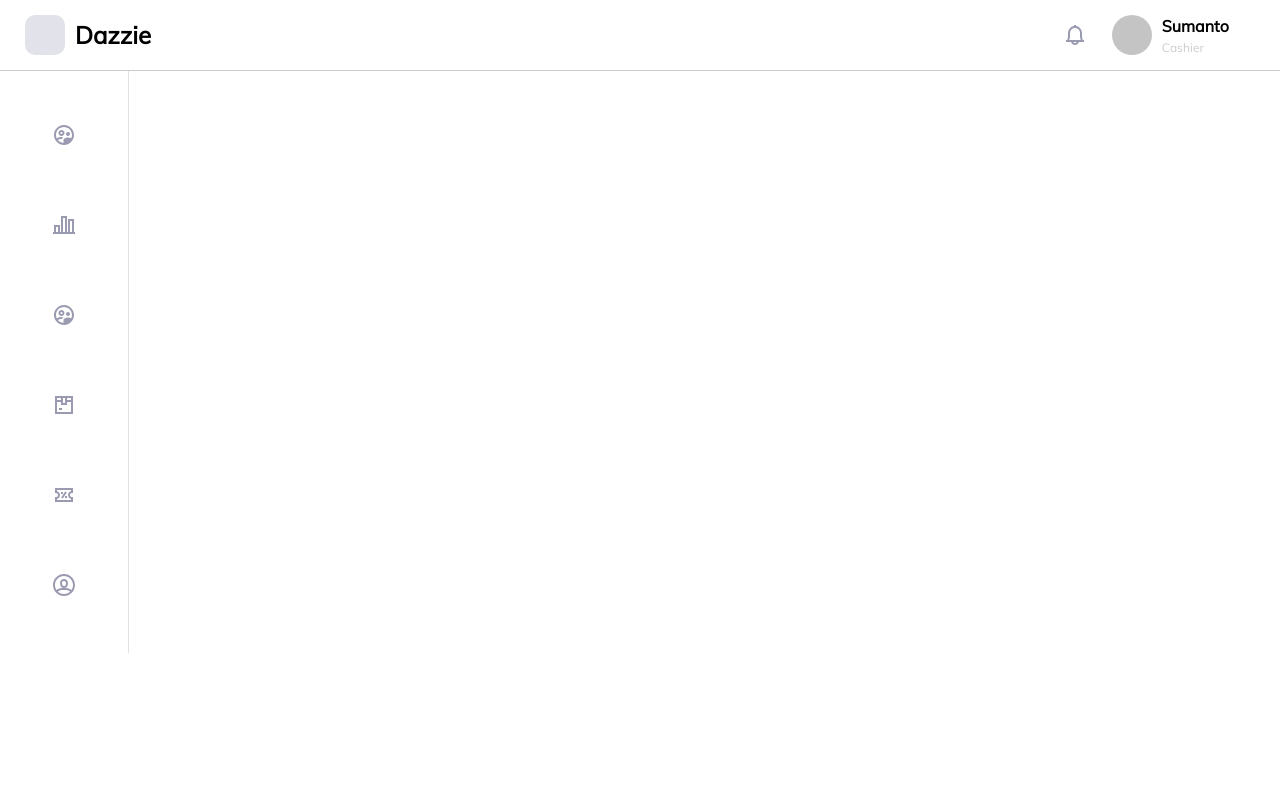
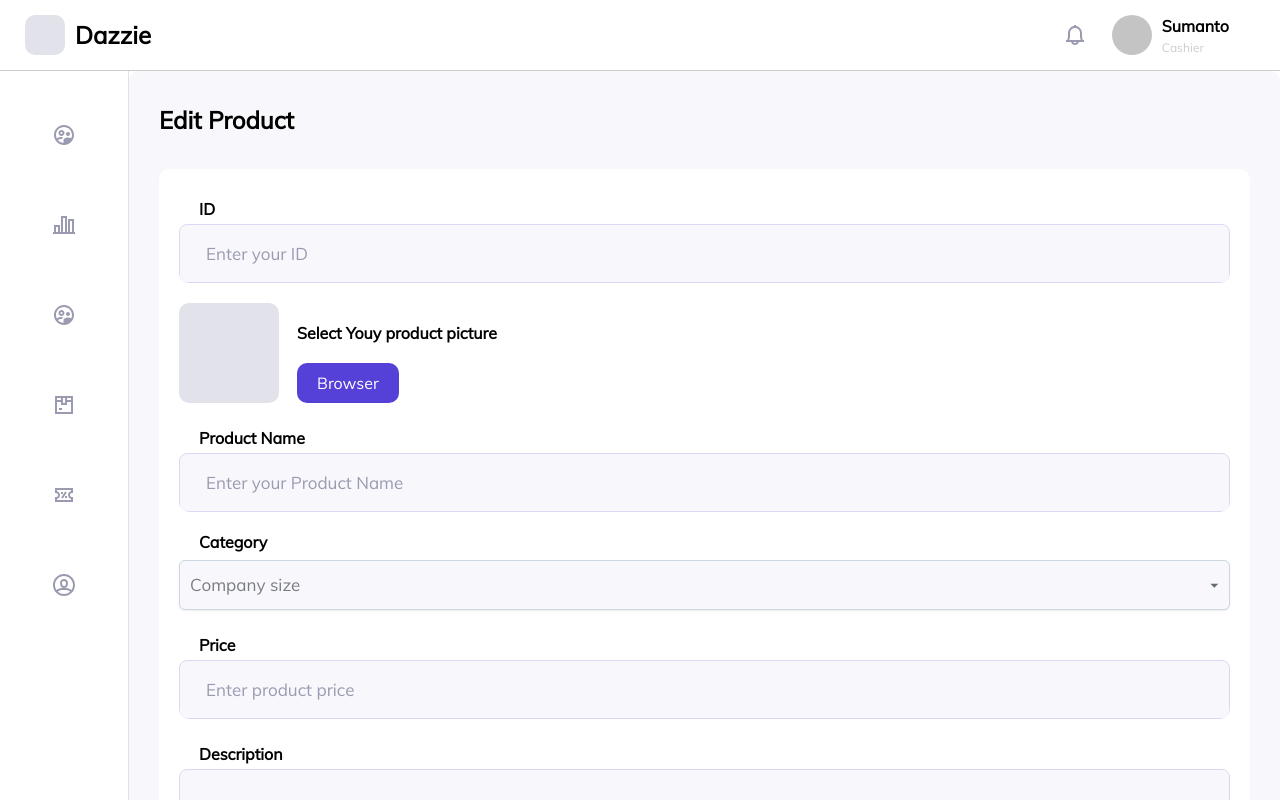
Before and after one commit to sonudeshwalgd/dashboard, a React (Create React App) app: page /edit-product in a window 1280 px wide. Before the commit this address led to /. Shown: the top 800 px of the page. Built offline with nearby package versions, Linux system fonts and the light colour scheme.

Commit message:
created edit product page

```diff
--- /dev/null
+++ b/src/core/common/CommonInput.js
@@ -0,0 +1,78 @@
+import Autocomplete from '@mui/joy/Autocomplete';
+import FormLabel from "@mui/joy/FormLabel";
+import React from 'react'
+import { styled } from 'styled-components'
+
+export default function CommonInput({id="name",title="ID",placeholder="Enter your ID",type="text",dropdownList=[]}) {
+
+    const CompanySize=()=>{
+        return(
+            <Autocomplete
+            placeholder="Company size"
+            options={dropdownList}
+            sx={{ width: "100%" ,padding:"10px",fontSize:"17px" ,marginTop:"8px",background:"#f7f7fc"}}
+            name="company_size"
+            />
+            )
+        }
+  return (
+    <Wrapper>
+
+        {
+            type=="dropdown"?
+            <>
+            <label >{title}</label>
+            <CompanySize/>
+            </>:<>
+            <div className="input-wrapper">
+            <label htmlFor={id} >{title}</label>
+            <input id={id} className={type=="textarea"?"textarea":""}  placeholder={placeholder} type={type} />
+            </div>
+            </>
+        }
+
+    </Wrapper>
+  )
+}
+
+// company component start
+
+
+// company component end
+
+const Wrapper=styled.div`
+    position: relative;
+    width: 100%;
+    .input-wrapper{
+        display: flex;
+        border-radius: 10px;
+        flex-direction: column;
+        overflow: hidden;
+        input{
+          background-color: #f7f7fc;
+          border: 1px solid #dbd7f4;
+          outline: none;
+          border-radius: 8px;
+          width: 100%;
+          padding: 18px;
+          padding-left:26px;
+          font-size: 17px;
+
+          &::placeholder{
+          color: #9a9ab0;
+          font-weight: 500;
+        }
+        }
+
+    }
+    label{
+        padding: 5px 20px;
+        font-weight: 600;
+    }
+    .textarea{
+        height: 120px ;
+        align-items: flex-start;
+        display: block;
+    }
+
+`
--- a/src/core/common/ProductCard.js
+++ b/src/core/common/ProductCard.js
@@ -4,7 +4,9 @@ import { styled } from 'styled-components'
 export default function ProductCard({ title="title",currency="$",price="**"}) {
   return (
     <Wrapper>
-        <img alt={title} src=""/>
+      <div className="img-wrapper">
+        <img/>
+      </div>
         <h4>{title}</h4>
         <p>{currency} {price}</p>
     </Wrapper>
@@ -19,9 +21,15 @@ gap: 12px;
 padding: 8px 12px 20px 12px;
 border: 1px solid #ccc;
 border-radius: 10px;
+.img-wrapper{
+  height:170px;
+  background-color: #e2e2ea;
+  border-radius: 10px;
+
+}
 img{
     border-radius: 10px;
-    height: 150px;
+    height: 170px;
     object-fit: cover;
     /* border:  1px solid; */
 }
--- a/src/index.css
+++ b/src/index.css
@@ -14,6 +14,27 @@
 h3{
     font-size: 16px;
 }
+.primary-btn{
+    padding: 10px 20px;
+    color: white;
+    font-size: 16px;
+    border: none;
+    outline: none;
+    border-radius: 10px;
+    background-color: #5541d7;
+    width: max-content;
+    cursor: pointer;
+}
+.secondary-btn{
+    padding: 10px 20px;
+    background-color: inherit;
+    font-size: 16px;
+    border: none;
+    outline: none;
+    color: #92929d;
+    width: max-content;
+    cursor: pointer;
+}
 body{
 }
 #country-select-demo-listbox ,ul[role='listbox']{
--- a/src/module/homepage/Routes.js
+++ b/src/module/homepage/Routes.js
@@ -7,13 +7,13 @@ import Customer from './pages/Customer'
 import DashboardHeader from "./../../core/common/DashboardHeader.js"
 import DashboardSidebar from "./../../core/common/DashboardSidebar.js"
 import { styled } from 'styled-components'
-
-
+import EditProduct from './pages/EditProduct'
 
 export const HomepageRoutes=[
 <Route  path="/dashborad/*" element={<Dashboard/>}/>,
 <Route  path="/orders" element={<Orders/>}/>,
 <Route  path="/customer" element={<Customer/>}/>,
+<Route  path="/edit-product" element={<EditProduct/>}/>,
 
 
   <Route path="/*" element={<NOTFOUND404/>}/>
--- /dev/null
+++ b/src/module/homepage/container/EditProduct/EditProductForm.js
@@ -0,0 +1,67 @@
+import React from 'react'
+import { styled } from 'styled-components'
+import dashboardImages from '../../../../assets/images/dashboard'
+import CommonInput from '../../../../core/common/CommonInput'
+import ProfilePic from './ProfilePic'
+
+const inputData=[
+  {
+    id:"name",
+    title:"ID",
+    placeholder:"Enter your ID",
+    type:"text",
+  },
+  {
+    id:"product_name",
+    title:"Product Name",
+    placeholder:"Enter your Product Name",
+    type:"text",
+  },
+  {
+    id:"category",
+    title:"Category",
+    placeholder:"Enter product category",
+    type:"dropdown",
+    dropdownList:["Drinks","Foods","Beverages","Cocktails","Mocktails"]
+  },
+  {
+    id:"price",
+    title:"Price",
+    placeholder:"Enter product price",
+    type:"text",
+  },
+  {
+    id:"description",
+    title:"Description",
+    placeholder:"Enter product description",
+    type:"textarea",
+  },
+]
+
+export default function EditProductForm() {
+  return (
+    <Wrapper>
+      <CommonInput {...inputData[0]}/>
+      <ProfilePic/>
+      <CommonInput {...inputData[1]}/>
+      <CommonInput {...inputData[2]}/>
+      <CommonInput {...inputData[3]}/>
+      <CommonInput {...inputData[4]}/>
+    </Wrapper>
+  )
+}
+
+const Wrapper=styled.div`
+position: relative;
+width: 100%;
+ flex:1;
+ position: relative;
+ display: flex;
+ flex-direction: column;
+ padding: 20px;
+ padding-top: 25px;
+ gap: 20px;
+
+
+
+`
--- /dev/null
+++ b/src/module/homepage/container/EditProduct/ProfilePic.js
@@ -0,0 +1,41 @@
+import React from 'react'
+import { styled } from 'styled-components'
+
+export default function ProfilePic() {
+  return (
+    <Wrapper>
+        <div className="img-wrapper">
+            <img/>
+        </div>
+        <div className="text-wrapper">
+            <h3>Select Youy product picture</h3>
+            <button className='primary-btn'>Browser</button>
+        </div>
+    </Wrapper>
+  )
+}
+
+const Wrapper=styled.form`
+position: relative;
+width: 100%;
+display: flex;
+justify-content: row;
+gap: 18px;
+.img-wrapper{
+    height: 100px;
+    width: 100px;
+    border-radius: 10px;
+    background-color: #e2e2ea;
+}
+.text-wrapper{
+    justify-content: space-between;
+    display: flex;
+    flex-direction: column;
+    h3{
+        padding-top: 20px;
+    }
+
+}
+
+
+`
--- /dev/null
+++ b/src/module/homepage/container/EditProduct/index.js
@@ -0,0 +1,44 @@
+import React from 'react'
+import { styled } from 'styled-components'
+import EditProductForm from './EditProductForm'
+
+export default function Index() {
+  return (
+    <Wrapper>
+        <h2>Edit Product</h2>
+        <div className="content">
+        <EditProductForm/>
+        </div>
+        <div className='btn'>
+          <button className='primary-btn'>Save</button>
+          <button className='secondary-btn'>Cancel</button>
+
+        </div>
+    </Wrapper>
+  )
+}
+
+const Wrapper=styled.div`
+position: relative;
+width: 100%;
+background-color: #f7f7fc;
+ flex:1;
+ border-radius: 10px;
+ position: relative;
+ padding: 0 30px;
+h2{
+    padding: 34px 0;
+}
+.content{
+    border-radius: 10px;
+    overflow: hidden;
+    background-color: white;
+}
+.btn{
+  display: flex;
+  flex-direction: row;
+  padding: 20px 0;
+  gap: 26px;
+}
+
+`
--- a/src/module/homepage/container/dashboard/_slug.js
+++ b/src/module/homepage/container/dashboard/_slug.js
@@ -2,6 +2,7 @@ import React from 'react'
 import { useLocation } from 'react-router-dom';
 import { styled } from 'styled-components'
 import ProductCard from '../../../../core/common/ProductCard';
+
 
 const cardContent=[
   {
@@ -44,20 +45,25 @@ const cardContent=[
 ]
 
 
-export default function _Slug({location}) {
-  console.log(location)
+export default function _Slug() {
+  const {state} =useLocation()
   return (
+    <>
+    {state?.slug.map(ele=>(
     <Wrapper>
-      <h1>{"location"}</h1>
+      <h1>{ele}</h1>
       <div className='content-body'>
         {cardContent.map(ele=>(
-          <div className="card-wrapper">
+          <div key={ele?.title} className="card-wrapper">
             <ProductCard {...ele}/>
           </div>
         ))}
 
       </div>
     </Wrapper>
+
+    ))}
+    </>
   )
 }
 
--- a/src/module/homepage/container/dashboard/index.js
+++ b/src/module/homepage/container/dashboard/index.js
@@ -1,5 +1,5 @@
 import React from "react";
-import { NavLink, Route, Routes } from "react-router-dom";
+import { NavLink, Navigate, Route, Routes ,useLocation } from "react-router-dom";
 import { styled } from "styled-components";
 import _Slug from "./_slug";
 import dashboardImages from "../../../../assets/images/dashboard";
@@ -9,36 +9,41 @@ const mainProductsSubData=[
   {
     title:"All",
     path:"all",
-    slug:["food","drinks","snack","packages"]
+    slug:["Food","Drinks","Snack","Packages"]
   },
   {
     title:"Food",
     path:"food",
-    slug:["food"]
+    slug:["Food"]
   },
   {
     title:"Drinks",
     path:"drinks",
-    slug:["drinks"]
+    slug:["Drinks"]
   },
   {
     title:"Snack",
     path:"snack",
-    slug:["snack"]
+    slug:["Snack"]
   },
   {
     title:"Packages",
     path:"packages",
-    slug:["packages"]
+    slug:["Packages"]
   },
 ]
 
 export default function Index() {
-  const mainProductsSubRoutes = [<Route path ="/*" element={<_Slug />} />];
+  const mainProductsSubRoutes = [
+  <Route path="/*" element={<_Slug />} />,
 
+];
+
+const {pathname}= useLocation()
   return (
     <>
       <Wrapper>
+        {pathname=="/dashborad" && <Navigate to="all"  /> }
 
         <div className="search">
           <img src={dashboardImages.search} alt="" />
@@ -48,10 +53,7 @@ export default function Index() {
           {mainProductsSubData.map(ele=>(
             <NavLink
               key={ele?.path}
-              to={{
-                pathname:ele?.path,
-                state:{name:"ele.slug"}
-              }}
+              to={ele?.path} state={{ slug:ele?.slug }}
               className={({ isActive, isPending }) =>
                 isPending ? "pending link" : isActive ? "active link" : "link"
               }
--- a/src/module/homepage/pages/Dashboard.js
+++ b/src/module/homepage/pages/Dashboard.js
@@ -3,8 +3,7 @@ import Index from "../container/dashboard";
 
 const  Dashboard=()=><>
         <Wrapper>
-        <Index/>
-
+            <Index/>
         </Wrapper>
 
 </>
--- /dev/null
+++ b/src/module/homepage/pages/EditProduct.js
@@ -0,0 +1,8 @@
+import Index from "../container/EditProduct"
+
+
+const  EditProduct=()=><>
+<Index/>
+</>
+
+export default EditProduct
```
Also changed, not shown: src/core/common/DashboardSidebar.js (+6 -6 lines).
